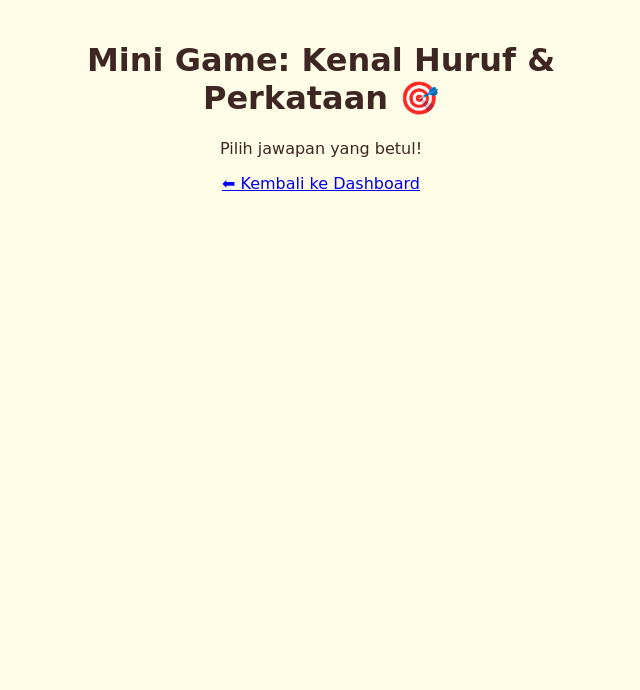
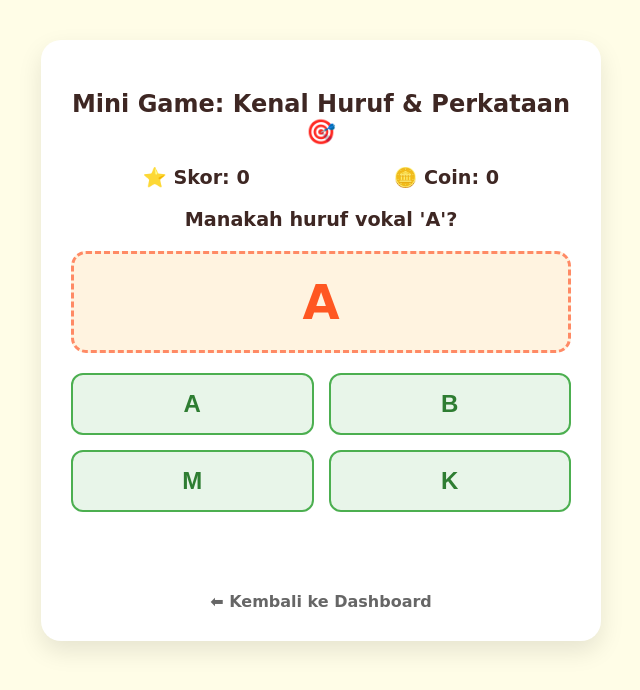
Before and after one commit to iReyyz/JomBaca-Adventure, a Flask app: page /game in a window 1280 px wide. Shown: the top 690 px of the page, without its empty margins (319-959 px from the left). Run offline with Flask 3, Linux system fonts and the light colour scheme; the visitor is signed in with stand-in values (Sample User, id 1).

Commit message:
Add interactive mini game functionality for kids

```diff
--- a/app/templates/game.html
+++ b/app/templates/game.html
@@ -3,14 +3,140 @@
 <head>
     <meta charset="UTF-8">
     <meta name="viewport" content="width=device-width, initial-scale=1.0">
-    <title>Mini Game - JomBaca Adventure</title>
+    <title>Mini Game - JomBaca Adventure 🎯</title>
     <link rel="stylesheet" href="{{ url_for('static', filename='css/style.css') }}">
+    <style>
+        .game-card {
+            background: white;
+            padding: 30px;
+            border-radius: 20px;
+            box-shadow: 0 10px 25px rgba(0,0,0,0.1);
+            max-width: 500px;
+            margin: 40px auto;
+            text-align: center;
+        }
+        .question-box {
+            font-size: 3rem;
+            font-weight: bold;
+            color: var(--primary);
+            background: #FFF3E0;
+            padding: 20px;
+            border-radius: 15px;
+            margin: 20px 0;
+            border: 3px dashed var(--primary-light);
+        }
+        .options-grid {
+            display: grid;
+            grid-template-columns: 1fr 1fr;
+            gap: 15px;
+            margin-top: 20px;
+        }
+        .option-btn {
+            background: #E8F5E9;
+            border: 2px solid var(--secondary);
+            color: #2E7D32;
+            padding: 15px;
+            font-size: 1.5rem;
+            font-weight: bold;
+            border-radius: 12px;
+            cursor: pointer;
+            transition: all 0.2s;
+        }
+        .option-btn:hover {
+            background: var(--secondary);
+            color: white;
+            transform: scale(1.05);
+        }
+        .score-board {
+            display: flex;
+            justify-content: space-around;
+            margin-bottom: 15px;
+            font-size: 1.2rem;
+            font-weight: bold;
+        }
+    </style>
 </head>
 <body>
-    <div style="padding: 20px; max-width: 600px; margin: 0 auto; text-align: center;">
-        <h1>Mini Game: Kenal Huruf & Perkataan 🎯</h1>
-        <p>Pilih jawapan yang betul!</p>
-        <a href="{{ url_for('game.dashboard') }}">⬅ Kembali ke Dashboard</a>
+    <div class="game-card">
+        <h2>Mini Game: Kenal Huruf & Perkataan 🎯</h2>
+
+        <div class="score-board">
+            <span>⭐ Skor: <span id="current-score">0</span></span>
+            <span>🪙 Coin: {{ user.coins }}</span>
+        </div>
+
+        <p id="instruction" style="font-size: 1.2rem; font-weight: bold;">Pilih huruf atau perkataan yang betul!</p>
+
+        <div class="question-box" id="question">A</div>
+
+        <div class="options-grid" id="options">
+            <!-- Pilihan akan dimasukkan melalui JavaScript -->
+        </div>
+
+        <div id="feedback" style="margin-top: 20px; font-size: 1.3rem; font-weight: bold; height: 30px;"></div>
+
+        <div style="margin-top: 30px;">
+            <a href="{{ url_for('game.dashboard') }}" style="color: #666; text-decoration: none; font-weight: bold;">⬅ Kembali ke Dashboard</a>
+        </div>
     </div>
+
+    <script>
+        const questions = [
+            { prompt: "Manakah huruf vokal 'A'?", target: "A", options: ["A", "B", "M", "K"], answer: "A" },
+            { prompt: "Lengkapkan perkataan: B _ T U (Stone)", target: "B A T U", options: ["A", "E", "I", "O"], answer: "A" },
+            { prompt: "Manakah perkataan yang betul?", target: "🐱 Kucing", options: ["Kucing", "Kambing", "Kuda", "Kera"], answer: "Kucing" },
+            { prompt: "Huruf apakah ini?", target: "Z", options: ["N", "Z", "M", "W"], answer: "Z" },
+            { prompt: "Lengkapkan: N A S _", target: "N A S I", options: ["I", "U", "O", "A"], answer: "I" }
+        ];
+
+        let currentIdx = 0;
+        let score = 0;
+
+        function loadQuestion() {
+            if (currentIdx >= questions.length) {
+                document.getElementById('question').innerText = "🎉 TAHNIAH!";
+                document.getElementById('instruction').innerText = `Anda telah tamat permainan dengan Skor: ${score}!`;
+                document.getElementById('options').innerHTML = `<button class="option-btn" onclick="location.reload()" style="grid-column: span 2;">Main Lagi 🔄</button>`;
+                document.getElementById('feedback').innerText = "";
+                return;
+            }
+
+            const q = questions[currentIdx];
+            document.getElementById('instruction').innerText = q.prompt;
+            document.getElementById('question').innerText = q.target;
+
+            const optionsDiv = document.getElementById('options');
+            optionsDiv.innerHTML = '';
+
+            q.options.forEach(opt => {
+                const btn = document.createElement('button');
+                btn.className = 'option-btn';
+                btn.innerText = opt;
+                btn.onclick = () => checkAnswer(opt, q.answer);
+                optionsDiv.appendChild(btn);
+            });
+        }
+
+        function checkAnswer(selected, correct) {
+            const feedback = document.getElementById('feedback');
+            if (selected === correct) {
+                score += 10;
+                document.getElementById('current-score').innerText = score;
+                feedback.style.color = "green";
+                feedback.innerText = "Syabas! Jawapan Betul! 🥳";
+            } else {
+                feedback.style.color = "red";
+                feedback.innerText = "Alamak! Cuba lagi ya! 😅";
+            }
+
+            setTimeout(() => {
+                feedback.innerText = "";
+                currentIdx++;
+                loadQuestion();
+            }, 1200);
+        }
+
+        loadQuestion();
+    </script>
 </body>
 </html>
```
